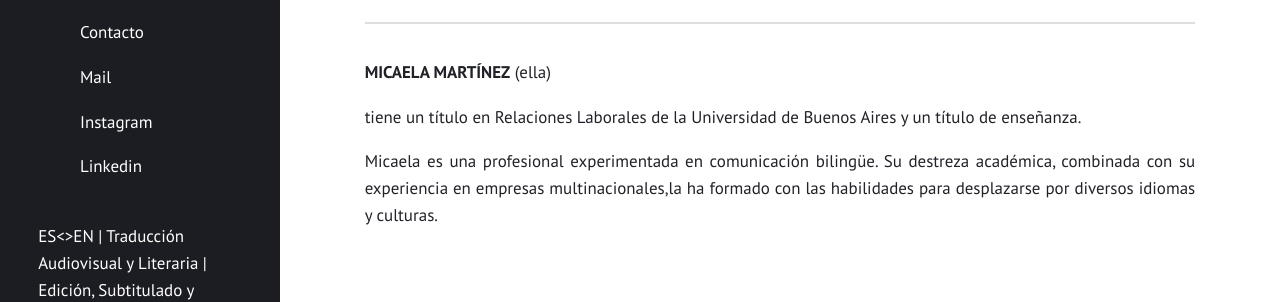
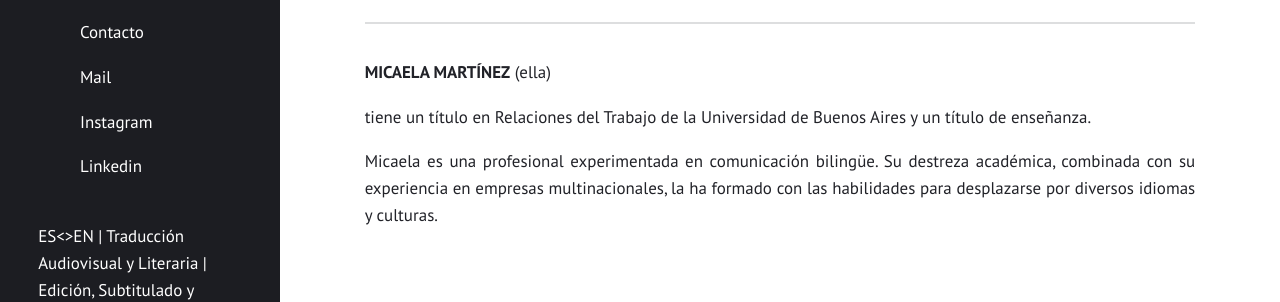
Before and after one commit to the-cat-translations/pagina, a Jekyll site: the page built from pages/quienes-somos.md, in a window 1280 px wide. Shown: the part 296-598 px from the top of the page. Built offline with Jekyll 4.4.1, drawn with Linux system fonts in a browser that asks for light colours.

Commit message:
update typo

```diff
--- a/pages/quienes-somos.md
+++ b/pages/quienes-somos.md
@@ -14,6 +14,6 @@ La experiencia de María se extiende a la edición y a los campos audiovisuales,
 
 **MICAELA MARTÍNEZ** (ella)
 
-tiene un título en Relaciones Laborales de la Universidad de Buenos Aires y un título de enseñanza.
+tiene un título en Relaciones del Trabajo de la Universidad de Buenos Aires y un título de enseñanza.
 
-Micaela es una profesional experimentada en comunicación bilingüe. Su destreza académica, combinada con su experiencia en empresas multinacionales,la ha formado con las habilidades para desplazarse por diversos idiomas y culturas.
+Micaela es una profesional experimentada en comunicación bilingüe. Su destreza académica, combinada con su experiencia en empresas multinacionales, la ha formado con las habilidades para desplazarse por diversos idiomas y culturas.
```
